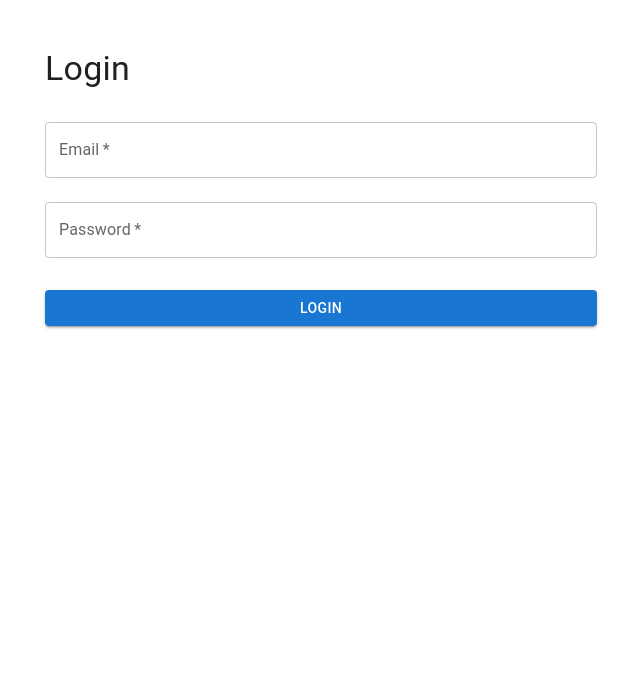
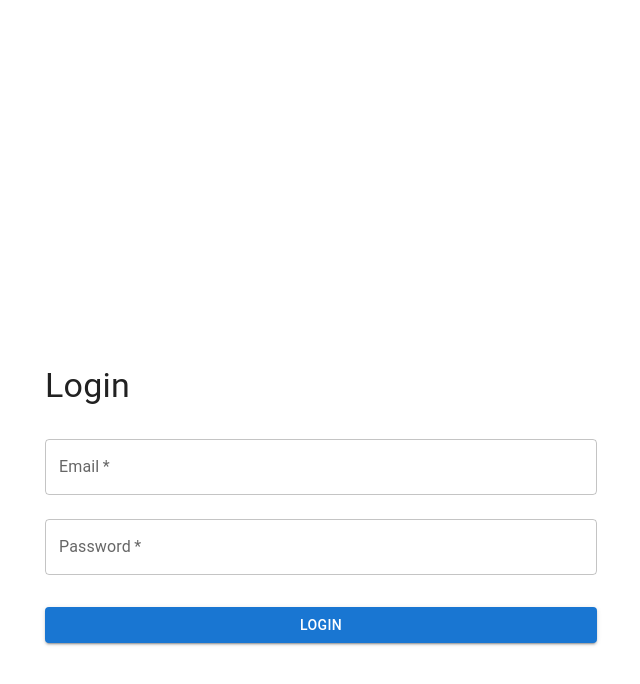
Before and after one commit to hardddisk1/reactnex_js_crud, a Next.js app: page /login in a window 1280 px wide. Shown: the top 684 px of the page, without its empty margins (319-959 px from the left). Built offline with nearby package versions, Linux system fonts and the light colour scheme.

Commit message:
global aspect ratio added with the layout.tsx

```diff
--- a/app/layout.tsx
+++ b/app/layout.tsx
@@ -1,7 +1,8 @@
 import type { Metadata } from "next";
 import { Geist, Geist_Mono } from "next/font/google";
 import "./globals.css";
-import MuiThemeProvider from "./theme-provider"; // ✅ add this line
+import MuiThemeProvider from "./theme-provider";
+import AspectRatioBox from "../app/components/AspectRatioBox";
 
 const geistSans = Geist({
   variable: "--font-geist-sans",
@@ -28,8 +29,10 @@ export default function RootLayout({
       <body
         className={`${geistSans.variable} ${geistMono.variable} antialiased`}
       >
-        <MuiThemeProvider> {/* ✅ wrap your children in theme provider */}
-          {children}
+        <MuiThemeProvider>
+          <AspectRatioBox ratio="4/3"> {}
+            {children}
+          </AspectRatioBox>
         </MuiThemeProvider>
       </body>
     </html>
```
